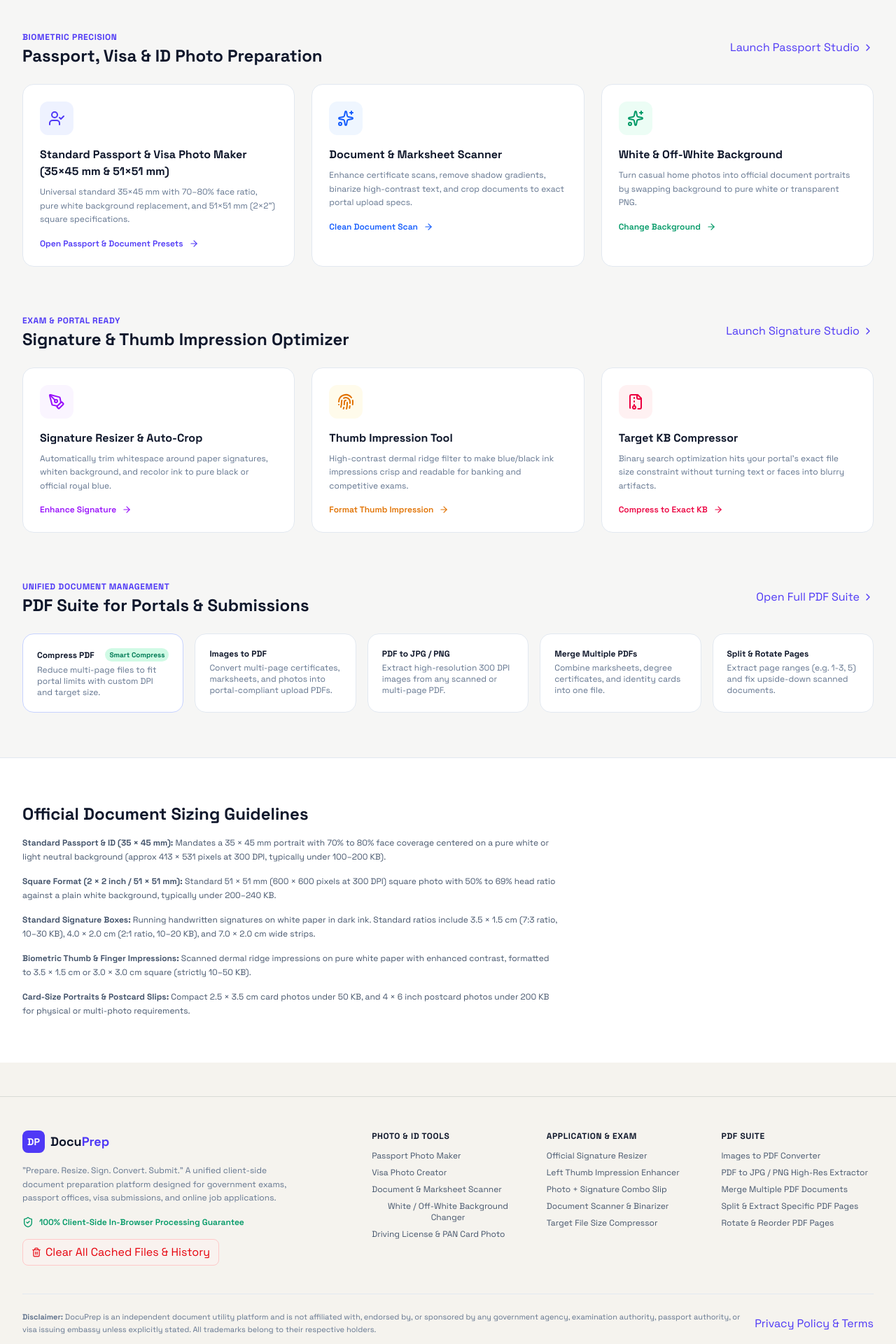
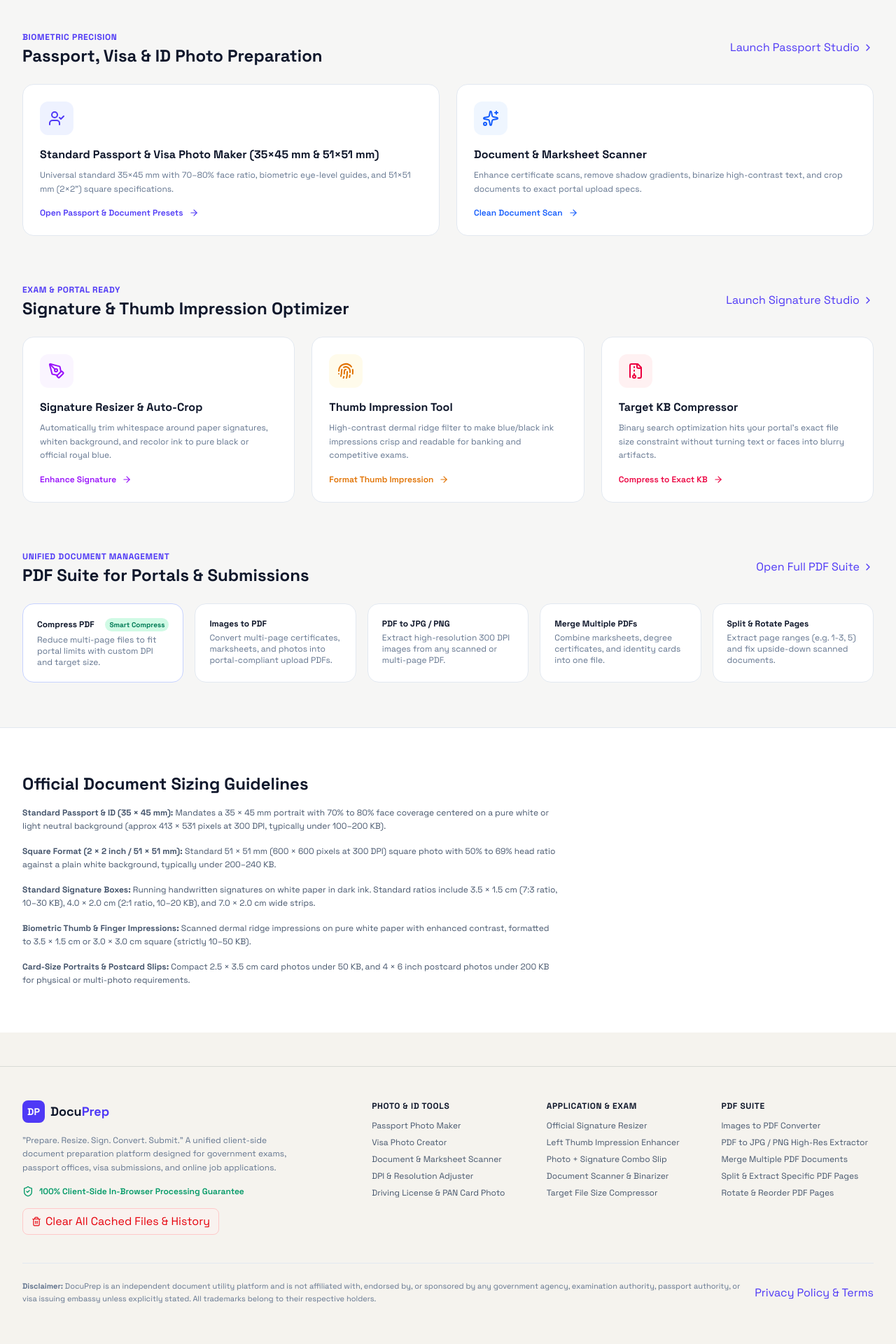
Before and after one commit to DelightReza/DocuPrep, a React (Vite) app: page / in a window 1280 px wide. Shown: the part 920-2840 px from the top of the page at 70% size. Built offline with nearby package versions, Linux system fonts and the light colour scheme.

Commit message:
Remove unreliable Background Color and Transparency Grid features

```diff
--- a/src/components/Footer.tsx
+++ b/src/components/Footer.tsx
@@ -66,8 +66,8 @@
                 </button>
               </li>
               <li>
-                <button onClick={() => onSelectTool('background')} className="hover:text-indigo-600 dark:hover:text-indigo-400">
-                  White / Off-White Background Changer
+                <button onClick={() => onSelectTool('dpi')} className="hover:text-indigo-600 dark:hover:text-indigo-400">
+                  DPI & Resolution Adjuster
                 </button>
               </li>
               <li>
--- a/src/config/toolsCatalog.ts
+++ b/src/config/toolsCatalog.ts
@@ -62,17 +62,6 @@
     description: 'Ensure your image meets strict DPI resolution requirements for official application forms and exam portals.',
     acceptTypes: 'image/*',
     iconName: 'Sliders',
-  },
-  {
-    id: 'background',
-    name: 'Background Changer',
-    category: 'image',
-    tagline: 'Change to pure white, off-white, light blue, or transparent',
-    description: 'Browser-based privacy-first background removal and solid color replacement.',
-    badge: 'Privacy-First',
-    acceptTypes: 'image/*',
-    popular: true,
-    iconName: 'Sparkles',
   },
   {
     id: 'editor',
--- a/src/features/editor/UnifiedEditor.tsx
+++ b/src/features/editor/UnifiedEditor.tsx
@@ -126,7 +126,6 @@
 
   // Interactive Viewport Zoom
   const [zoomLevel, setZoomLevel] = useState<number>(1);
-  const [showCheckerboard, setShowCheckerboard] = useState<boolean>(false);
   const [isProcessing, setIsProcessing] = useState<boolean>(false);
 
   // Compression Output Cache
@@ -218,13 +217,6 @@
 
     if (sourceImage) {
       updateCropRectForAspect(presetRatio, sourceImage);
-    }
-
-    if (preset.bgType === 'white') {
-      setAdjustments((prev) => ({ ...prev, backgroundColor: '#ffffff' }));
-    } else if (preset.bgType === 'transparent') {
-      setAdjustments((prev) => ({ ...prev, backgroundColor: 'transparent' }));
-      setShowCheckerboard(true);
     }
   };
 
@@ -1221,11 +1213,7 @@
               ) : viewportMode === 'result' ? (
                 /* Dedicated Result Preview View */
                 <div className="w-full flex flex-col items-center space-y-4">
-                  <div
-                    className={`relative flex items-center justify-center max-w-full max-h-[440px] overflow-auto rounded-xl shadow-xl border-2 border-emerald-500/30 transition-all ${
-                      showCheckerboard ? 'checkerboard-bg' : 'bg-white dark:bg-slate-900'
-                    }`}
-                  >
+                  <div className="relative flex items-center justify-center max-w-full max-h-[440px] overflow-auto rounded-xl shadow-xl border-2 border-emerald-500/30 transition-all bg-white dark:bg-slate-900">
                     {previewDataUrl ? (
                       <img
                         src={previewDataUrl}
@@ -1337,11 +1325,7 @@
                 </div>
               ) : (
                 /* Standard Interactive Live Viewport with Face Guide */
-                <div
-                  className={`relative flex items-center justify-center max-w-full max-h-[460px] overflow-auto rounded-xl shadow-lg border border-slate-300 dark:border-slate-700 transition-all ${
-                    showCheckerboard ? 'checkerboard-bg' : 'bg-white dark:bg-slate-900'
-                  }`}
-                >
+                <div className="relative flex items-center justify-center max-w-full max-h-[460px] overflow-auto rounded-xl shadow-lg border border-slate-300 dark:border-slate-700 transition-all bg-white dark:bg-slate-900">
                   {/* Rendered Output Preview Image */}
                   {previewDataUrl ? (
                     <img
@@ -1453,21 +1437,6 @@
                   <span>Change Image</span>
                 </button>
 
-                <label
-                  className="flex items-center gap-1.5 cursor-pointer"
-                  title="Show checkered pattern behind transparent background areas (e.g., for PNG signatures or cutout portraits)"
-                >
-                  <input
-                    type="checkbox"
-                    checked={showCheckerboard}
-                    onChange={(e) => setShowCheckerboard(e.target.checked)}
-                    className="rounded border-slate-300 text-indigo-600"
-                  />
-                  <span className="text-[11px] text-slate-600 dark:text-slate-400">
-                    Transparency Grid
-                  </span>
-                </label>
-
                 {activePreset?.category === 'passport' && (
                   <label className="flex items-center gap-1.5 cursor-pointer">
                     <input
@@ -1880,43 +1849,6 @@
               </button>
             </div>
 
-            {/* Background Changer */}
-            <div>
-              <span className="text-[11px] font-medium text-slate-500 block mb-1.5">
-                Background Color (Passport / Official ID)
-              </span>
-              <div className="grid grid-cols-4 gap-2">
-                {[
-                  { label: 'Original', color: 'transparent', remove: false },
-                  { label: 'White', color: '#ffffff', remove: true },
-                  { label: 'Off-White', color: '#f8fafc', remove: true },
-                  { label: 'Transparent', color: 'transparent', remove: true },
-                ].map((item, idx) => (
-                  <button
-                    key={idx}
-                    onClick={() => {
-                      setAdjustments((prev) => ({
-                        ...prev,
-                        backgroundColor: item.color,
-                        removeBgActive: item.remove,
-                      }));
-                      if (item.color === 'transparent' && item.remove) {
-                        setOutputFormat('png');
-                        setShowCheckerboard(true);
-                      }
-                    }}
-                    className={`py-1.5 px-2 rounded-lg border text-xs font-semibold truncate ${
-                      adjustments.backgroundColor === item.color && adjustments.removeBgActive === item.remove
-                        ? 'border-indigo-600 bg-indigo-50 text-indigo-700 dark:bg-indigo-950/60 dark:text-indigo-300'
-                        : 'border-slate-200 dark:border-slate-700 text-slate-600 dark:text-slate-300'
-                    }`}
-                  >
-                    {item.label}
-                  </button>
-                ))}
-              </div>
-            </div>
-
             {/* Document Scan Mode Filter */}
             <div>
               <span className="text-[11px] font-medium text-slate-500 block mb-1.5">
@@ -1966,9 +1898,7 @@
                     setViewportMode('result');
                     setCropActive(false);
                   }}
-                  className={`w-20 h-24 rounded-lg overflow-hidden border border-slate-200 dark:border-slate-700 cursor-pointer flex items-center justify-center flex-shrink-0 group hover:ring-2 hover:ring-indigo-500 transition ${
-                    showCheckerboard ? 'checkerboard-bg' : 'bg-slate-100 dark:bg-slate-800'
-                  }`}
+                  className="w-20 h-24 rounded-lg overflow-hidden border border-slate-200 dark:border-slate-700 cursor-pointer flex items-center justify-center flex-shrink-0 group hover:ring-2 hover:ring-indigo-500 transition bg-slate-100 dark:bg-slate-800"
                 >
                   <img
                     src={previewDataUrl}
--- a/src/features/home/HomePage.tsx
+++ b/src/features/home/HomePage.tsx
@@ -162,7 +162,7 @@
               </button>
             </div>
 
-            <div className="grid grid-cols-1 md:grid-cols-3 gap-6">
+            <div className="grid grid-cols-1 md:grid-cols-2 gap-6">
               <div
                 onClick={() => onSelectTool('passport', 'passport-standard-35x45')}
                 className="p-6 rounded-2xl border border-slate-200 dark:border-slate-800 bg-white dark:bg-slate-900 hover:shadow-lg hover:border-indigo-500/50 transition cursor-pointer group"
@@ -174,7 +174,7 @@
                   Standard Passport & Visa Photo Maker (35×45 mm & 51×51 mm)
                 </h3>
                 <p className="mt-2 text-xs text-slate-500 dark:text-slate-400 leading-relaxed">
-                  Universal standard 35×45 mm with 70–80% face ratio, pure white background replacement, and 51×51 mm (2×2") square specifications.
+                  Universal standard 35×45 mm with 70–80% face ratio, biometric eye-level guides, and 51×51 mm (2×2") square specifications.
                 </p>
                 <div className="mt-4 flex items-center gap-2 text-xs font-semibold text-indigo-600 dark:text-indigo-400">
                   <span>Open Passport & Document Presets</span>
@@ -197,25 +197,6 @@
                 </p>
                 <div className="mt-4 flex items-center gap-2 text-xs font-semibold text-blue-600 dark:text-blue-400">
                   <span>Clean Document Scan</span>
-                  <ArrowRight className="h-3.5 w-3.5" />
-                </div>
-              </div>
-
-              <div
-                onClick={() => onSelectTool('background')}
-                className="p-6 rounded-2xl border border-slate-200 dark:border-slate-800 bg-white dark:bg-slate-900 hover:shadow-lg hover:border-indigo-500/50 transition cursor-pointer group"
-              >
-                <div className="flex h-12 w-12 items-center justify-center rounded-xl bg-emerald-50 dark:bg-emerald-950 text-emerald-600 dark:text-emerald-400 mb-4 group-hover:scale-105 transition-transform">
-                  <Sparkles className="h-6 w-6" />
-                </div>
-                <h3 className="text-base font-bold text-slate-900 dark:text-white group-hover:text-emerald-600 transition-colors">
-                  White & Off-White Background
-                </h3>
-                <p className="mt-2 text-xs text-slate-500 dark:text-slate-400 leading-relaxed">
-                  Turn casual home photos into official document portraits by swapping background to pure white or transparent PNG.
-                </p>
-                <div className="mt-4 flex items-center gap-2 text-xs font-semibold text-emerald-600 dark:text-emerald-400">
-                  <span>Change Background</span>
                   <ArrowRight className="h-3.5 w-3.5" />
                 </div>
               </div>
```
